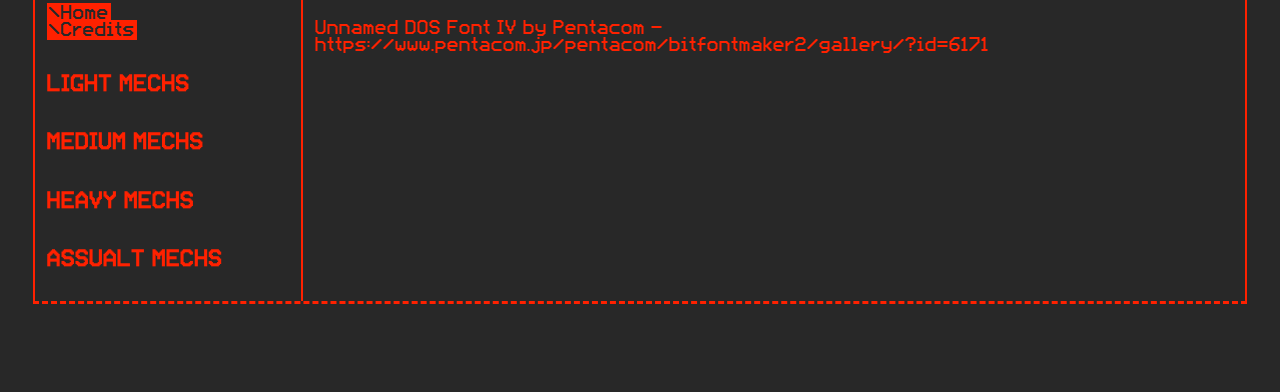
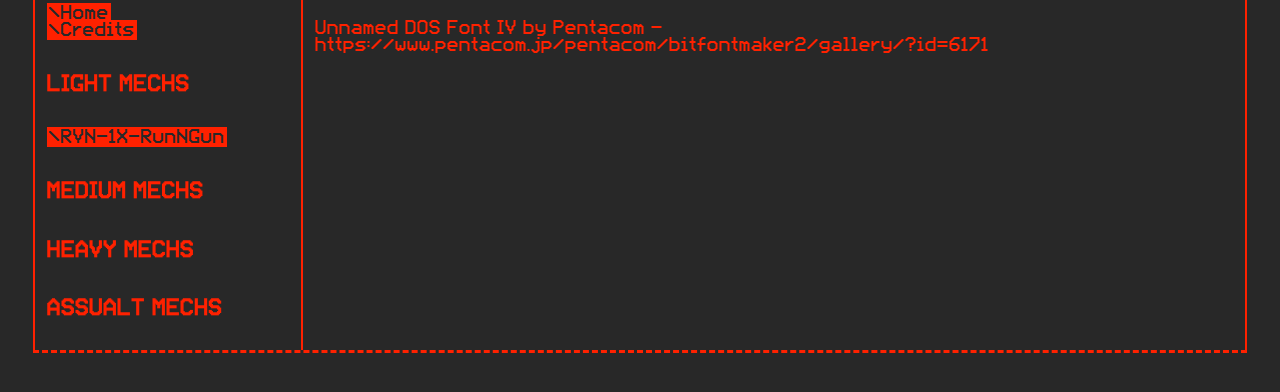
Before and after one commit to lostjarred/WEB-MW5MechDex, a plain HTML site: page credits.html in a window 1280 px wide. Shown: the part 100-492 px from the top of the page. Drawn offline with Linux system fonts and the light colour scheme.

Commit message:
update menus

```diff
--- a/credits.html
+++ b/credits.html
@@ -16,6 +16,9 @@
                     <li> <a href=".\credits.html" class="button">\Credits</a> </li>
                 </ul>
                 <h3>LIGHT MECHS</h3>
+                <ul class="menu">
+                    <li> <a href=".\lm_raven_runngun.html" class="button">\RVN-1X-RunNGun</a> </li>
+                </ul>
                 <h3>MEDIUM MECHS</h3>
                 <h3>HEAVY MECHS</h3>
                 <h3>ASSUALT MECHS</h3>
```
Also changed, not shown: index.html (+3 -0 lines), lm_raven_runngun.html (+3 -0 lines).
